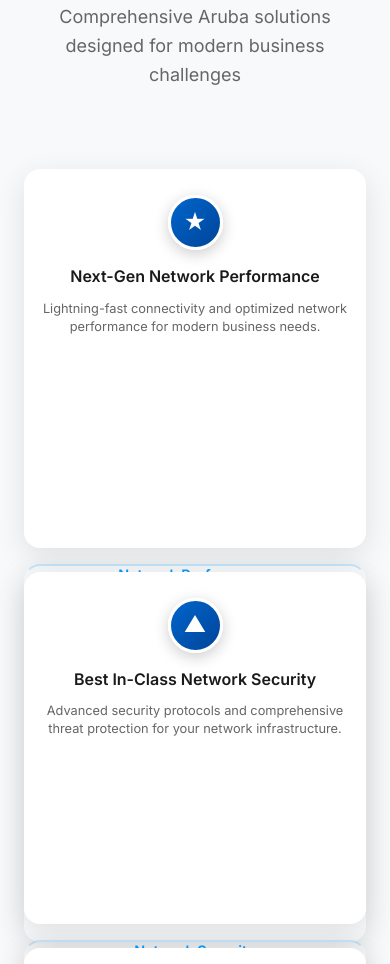
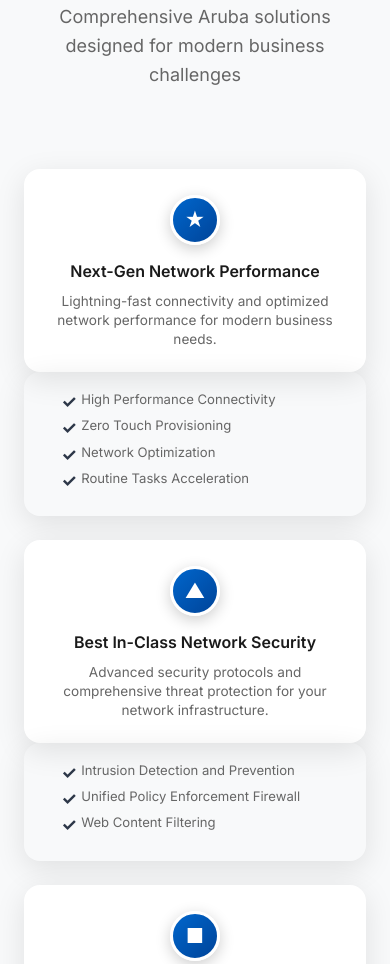
Before and after one commit to Naim3097/ArubaNetwork, a website: page index.html in a window 390 px wide. Shown: the part 2740-3704 px from the top of the page. Drawn offline with Linux system fonts and the light colour scheme.

Commit message:
MOBILE CARDS: Single card layout - Icon, Header, Description, Bullet points together

```diff
--- a/index.html
+++ b/index.html
@@ -1359,7 +1359,7 @@
 
             .solution-flip-card {
                 height: auto;
-                min-height: 320px;
+                min-height: 280px;
                 max-width: 100%;
                 perspective: none; /* Disable 3D effect on mobile */
             }
@@ -1367,6 +1367,7 @@
             .solution-flip-card .flip-card-inner {
                 transform: none !important; /* Always show front */
                 position: relative;
+                height: auto;
             }
 
             .solution-flip-card .flip-card-front {
@@ -1374,7 +1375,8 @@
                 transform: none;
                 backface-visibility: visible;
                 display: block;
-                padding: 2rem 1.5rem;
+                padding: 2rem 1.5rem 1rem 1.5rem;
+                height: auto;
             }
 
             .solution-flip-card .flip-card-back {
@@ -1382,28 +1384,25 @@
                 transform: none;
                 backface-visibility: visible;
                 display: block;
-                margin-top: 1rem;
+                margin-top: 0;
                 padding: 0 1.5rem 1.5rem 1.5rem;
                 background: none;
-                border-top: 2px solid rgba(0, 153, 255, 0.2);
+                height: auto;
             }
 
             .solution-flip-card .flip-card-back h3 {
-                font-size: 1rem;
-                color: #0099ff;
-                margin-bottom: 0.8rem;
-                font-weight: 600;
+                display: none; /* Hide the duplicate title */
             }
 
             .solution-flip-card .flip-card-back ul {
-                margin: 0;
-                padding-left: 1rem;
+                margin: 1rem 0 0 0;
+                padding-left: 1.2rem;
             }
 
             .solution-flip-card .flip-card-back li {
                 font-size: 0.9rem;
                 color: #666;
-                margin-bottom: 0.5rem;
+                margin-bottom: 0.6rem;
                 line-height: 1.4;
             }
 
@@ -1446,42 +1445,41 @@
 
             .solution-flip-card {
                 height: auto;
-                min-height: 280px;
+                min-height: 250px;
                 width: 100%;
                 max-width: 100%;
             }
 
             .solution-flip-card .flip-card-front {
-                padding: 1.5rem 1rem;
+                padding: 1.5rem 1rem 0.5rem 1rem;
             }
 
             .solution-flip-card .flip-card-back {
-                padding: 0 1rem 1rem 1rem;
+                padding: 0 1rem 1.2rem 1rem;
             }
 
             .feature-icon-clean {
-                width: 55px;
-                height: 55px;
-                font-size: 22px;
+                width: 50px;
+                height: 50px;
+                font-size: 20px;
+                margin-bottom: 1rem;
             }
 
             .flip-card-front h3 {
                 font-size: 1rem;
+                margin-bottom: 0.6rem;
+            }
+
+            .front-description {
+                font-size: 0.85rem;
+                padding: 0;
                 margin-bottom: 0.8rem;
-            }
-
-            .solution-flip-card .flip-card-back h3 {
-                font-size: 0.9rem;
-            }
-
-            .front-description {
-                font-size: 0.8rem;
-                padding: 0;
-                margin-bottom: 1rem;
+                line-height: 1.4;
             }
 
             .solution-flip-card .flip-card-back li {
-                font-size: 0.8rem;
+                font-size: 0.82rem;
+                margin-bottom: 0.5rem;
             }
 
             .feature-list-clean li {
```
